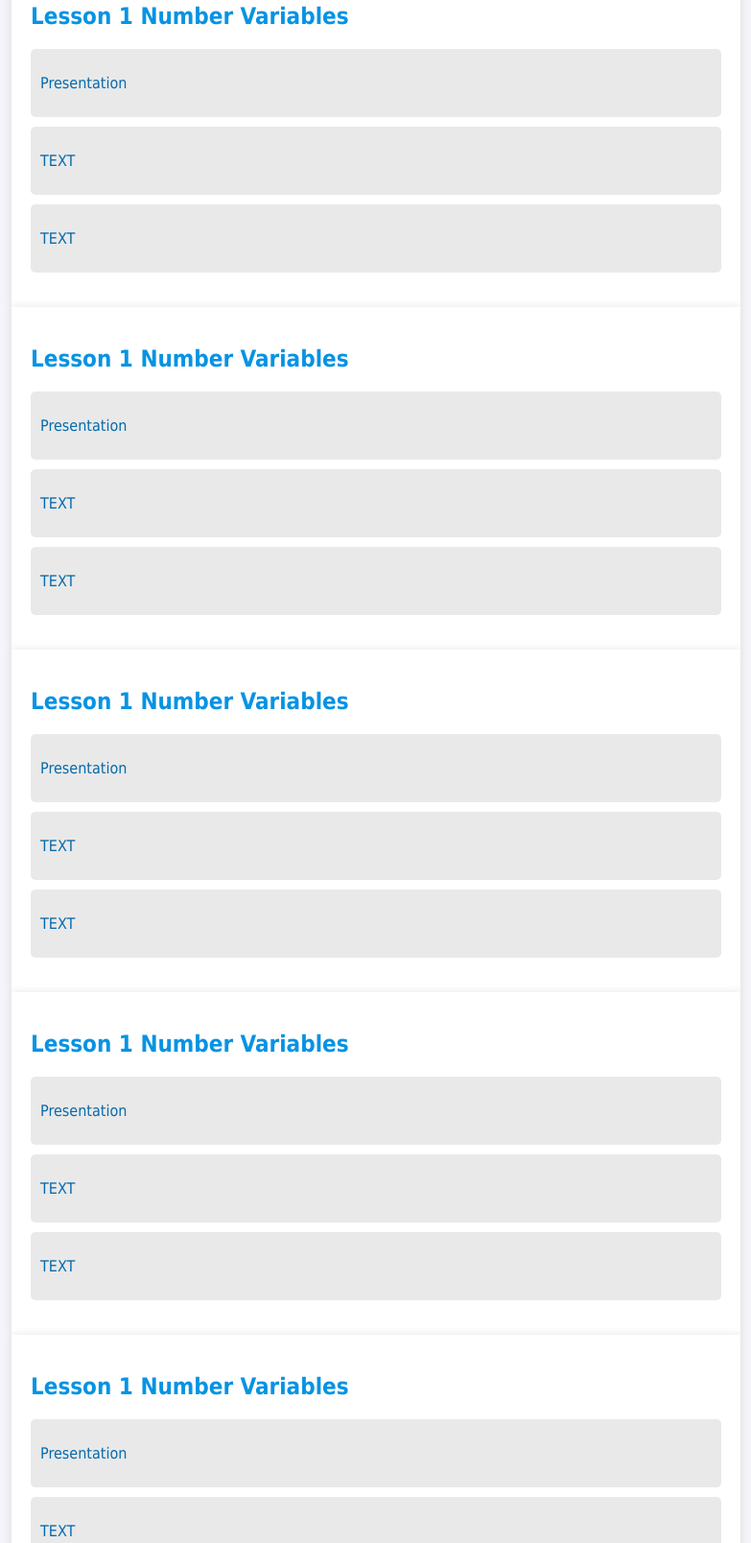
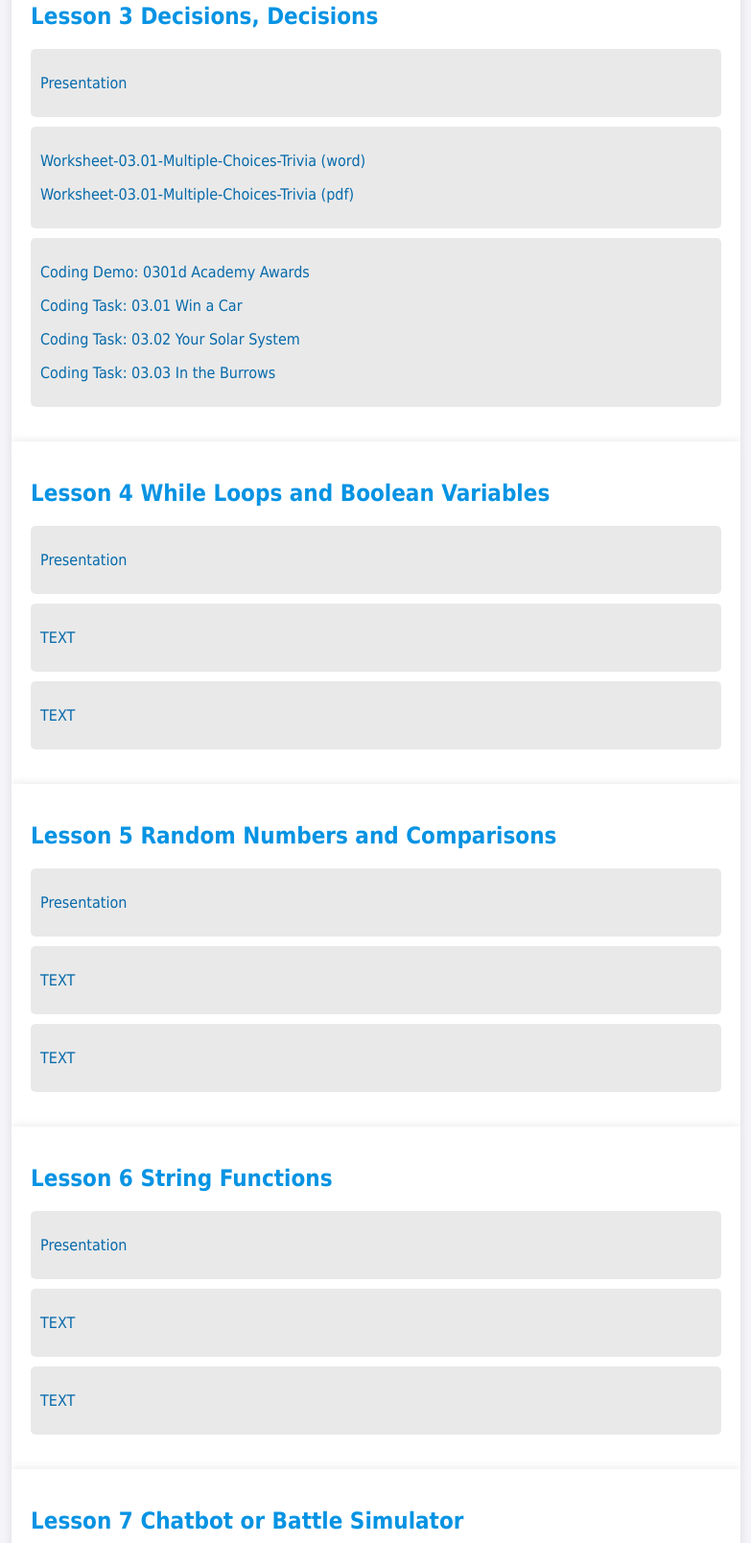
Before and after one commit to duari132/6iec-intermediate-coding, a plain HTML site: page index.html in a window 1280 px wide. Shown: the part 994-2602 px from the top of the page at 96% size, without its empty margins (248-1031 px from the left). Drawn offline with Linux system fonts and the light colour scheme.

Commit message:
lesson 3

```diff
--- a/index.html
+++ b/index.html
@@ -86,7 +86,51 @@
 
   <!-- LESSON -->
   <div class="container">
-    <h2>Lesson 1 Number Variables</h2>
+    <h2>Lesson 3 Decisions, Decisions</h2>
+    <ul>
+      <!-- PRESENTATION -->
+      <li>
+        <p>
+          <a href="Lesson-3-Decisions,-Decisions/Lesson-3-Decisions-Decisions.pptx" download target="_blank"
+            rel="noopener noreferrer">Presentation</a>
+        </p>
+      </li>
+      <!-- WORKSHEETS -->
+      <li>
+        <p>
+          <a href="Lesson-3-Decisions,-Decisions/Worksheet-03.01-Multiple-Choices-Trivia.docx" download target="_blank"
+            rel="noopener noreferrer">Worksheet-03.01-Multiple-Choices-Trivia (word)</a>
+        </p>
+        <p>
+          <a href="Lesson-3-Decisions,-Decisions/Worksheet-03.01-Multiple-Choices-Trivia.pdf" download target="_blank"
+            rel="noopener noreferrer">Worksheet-03.01-Multiple-Choices-Trivia (pdf)</a>
+        </p>
+      </li>
+      <!-- CODING TASKS -->
+      <li>
+        <p>
+          <a href="https://replit.com/@ricproenca/0301d-Academy-Awards" target="_blank" rel="noopener noreferrer">Coding
+            Demo: 0301d Academy Awards</a>
+        </p>
+        <p>
+          <a href="https://replit.com/@ricproenca/0301-Win-a-Car#README.md" target="_blank"
+            rel="noopener noreferrer">Coding Task: 03.01 Win a Car</a>
+        </p>
+        <p>
+          <a href="https://replit.com/@ricproenca/0302-Your-Solar-System#README.md" target="_blank"
+            rel="noopener noreferrer">Coding Task: 03.02 Your Solar System</a>
+        </p>
+        <p>
+          <a href="https://replit.com/@ricproenca/0303-In-the-Burrows#README.md" target="_blank"
+            rel="noopener noreferrer">Coding Task: 03.03 In the Burrows</a>
+        </p>
+      </li>
+    </ul>
+  </div>
+
+  <!-- LESSON -->
+  <div class="container">
+    <h2>Lesson 4 While Loops and Boolean Variables</h2>
     <ul>
       <!-- PRESENTATION -->
       <li>
@@ -111,7 +155,7 @@
 
   <!-- LESSON -->
   <div class="container">
-    <h2>Lesson 1 Number Variables</h2>
+    <h2>Lesson 5 Random Numbers and Comparisons</h2>
     <ul>
       <!-- PRESENTATION -->
       <li>
@@ -136,7 +180,7 @@
 
   <!-- LESSON -->
   <div class="container">
-    <h2>Lesson 1 Number Variables</h2>
+    <h2>Lesson 6 String Functions</h2>
     <ul>
       <!-- PRESENTATION -->
       <li>
@@ -161,32 +205,7 @@
 
   <!-- LESSON -->
   <div class="container">
-    <h2>Lesson 1 Number Variables</h2>
-    <ul>
-      <!-- PRESENTATION -->
-      <li>
-        <p>
-          <a href="" download target="_blank" rel="noopener noreferrer">Presentation</a>
-        </p>
-      </li>
-      <!-- WORKSHEETS -->
-      <li>
-        <p>
-          <a href="LINK" download target="_blank" rel="noopener noreferrer">TEXT</a>
-        </p>
-      </li>
-      <!-- CODING TASKS -->
-      <li>
-        <p>
-          <a href="LINK" target="_blank" rel="noopener noreferrer">TEXT</a>
-        </p>
-      </li>
-    </ul>
-  </div>
-
-  <!-- LESSON -->
-  <div class="container">
-    <h2>Lesson 1 Number Variables</h2>
+    <h2>Lesson 7 Chatbot or Battle Simulator</h2>
     <ul>
       <!-- PRESENTATION -->
       <li>
```
Also changed, not shown: 3 other files.
